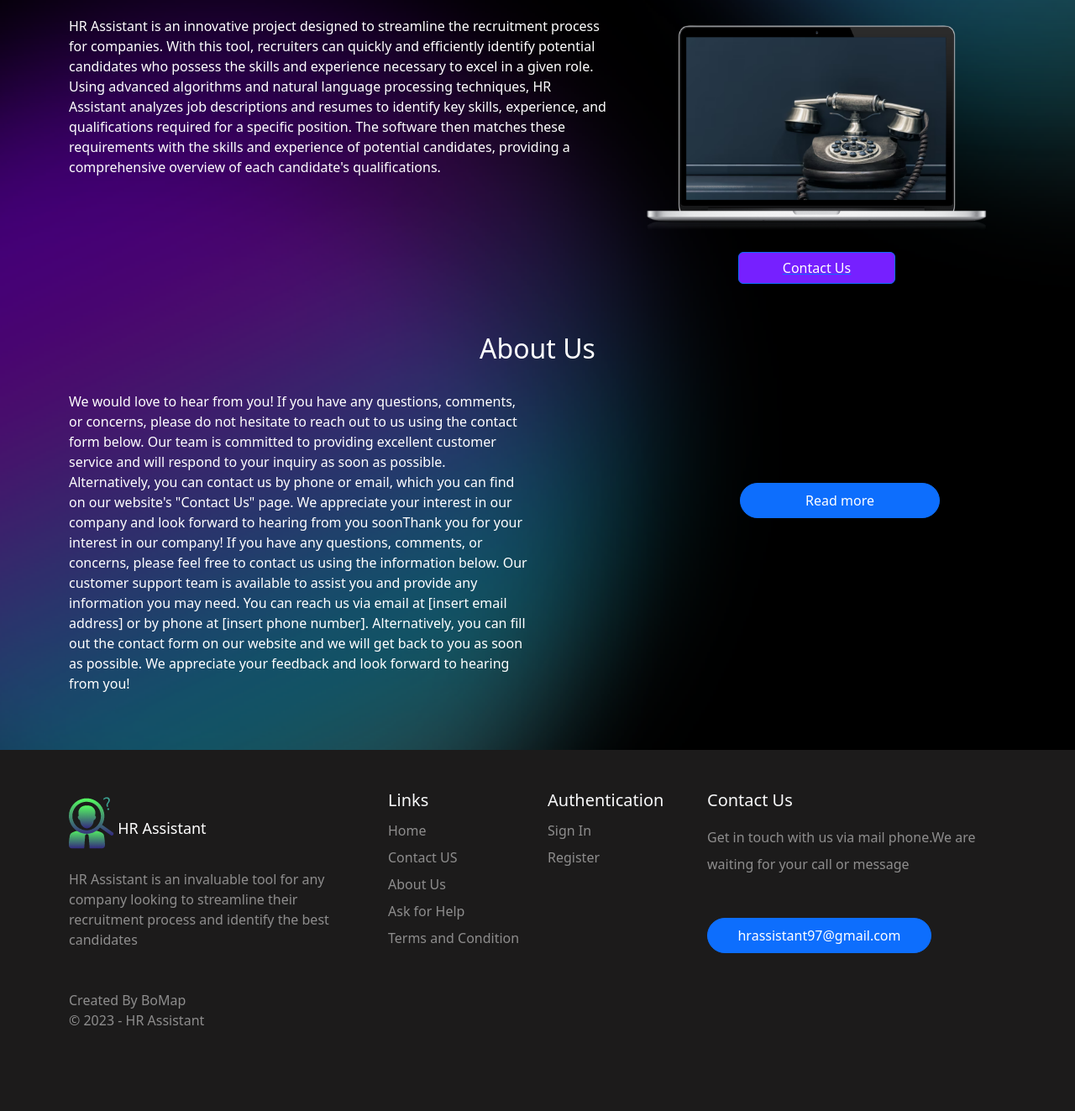
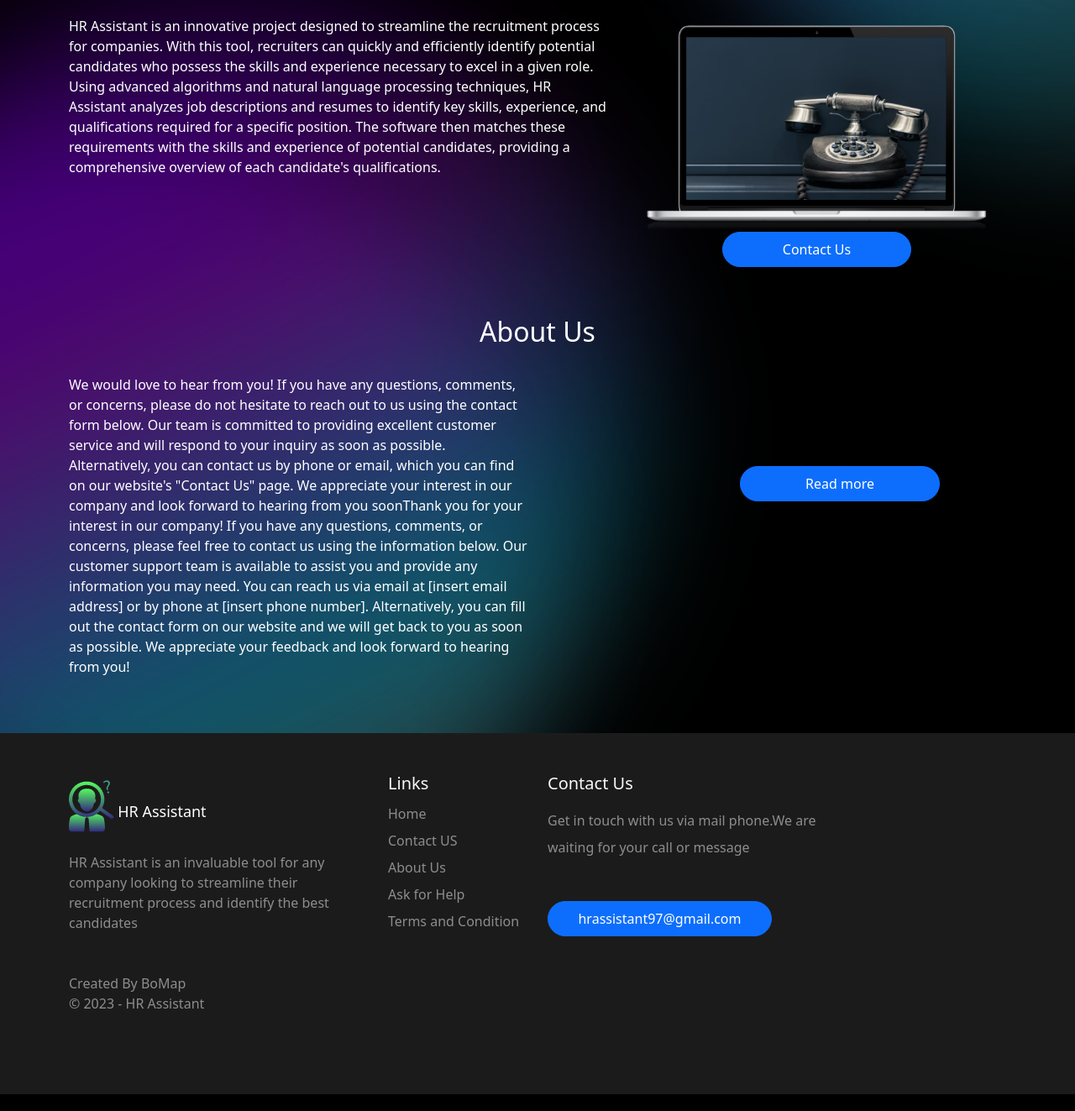
Before and after one commit to MaarkNassef/GraduationProject, a Flask app: page / in a window 1280 px wide. Shown: the part 533-1856 px from the top of the page at 84% size. Run offline with Flask 3, Linux system fonts and the light colour scheme; the visitor is signed in with stand-in values (Sample User, id 1); data that the repository does not hold is empty; some libraries are stand-ins or nearby versions.

Commit message:
Some fetal errors.

```diff
--- a/app.py
+++ b/app.py
@@ -73,6 +73,7 @@ def totp():
     otp = int(request.form.get('otp'))
     if pyotp.TOTP(token).verify(otp):
         session['ID'] = session['tid']
+        session['Admin'] = 2
         session.pop('tid')
         return redirect(url_for("home"))
     else:
--- a/templates/Getstarted.html
+++ b/templates/Getstarted.html
@@ -20,7 +20,7 @@
                         candidates who possess the skills and experience necessary to excel in a given role.
                     </p>
                     <a class="btn btn-outline-primary rounded-pill text-white  "
-                        style="color:#7620FF ; padding: 0.5rem 1.99999rem ;" href="{{url_for('signUp')}}">Get Started</a>
+                        style="color:#7620FF ; padding: 0.5rem 1.99999rem ;" href="{{url_for('signUp')}}">Sign Up</a>
                     <a class="btn btn-outline-primary rounded-pill text-white "
                         style="color:#7620FF ; padding: 0.5rem 1.99999rem ;" href="{{url_for('dispalyAlljobs')}}">Browse Jobs</a>
                         <br><br>
--- a/templates/base.html
+++ b/templates/base.html
@@ -45,7 +45,7 @@
                             <a class="nav-link" href="{{url_for('contactus')}}">Contact Us</a>
                         </li>
 
-                        {% if 'Admin' in session: %}
+                        {% if session['Admin'] == 2 %}
                         <li class="nav-item">
                             <a class="nav-link" href="{{url_for('adminPage')}}">Admin</a>
                         </li>
@@ -68,7 +68,7 @@
                         </li>
                         <li class="nav-item">
                             <a class="nav-button2 btn btn-outline-primary rounded-pill text-decoration-none"
-                                href="{{url_for('signUp')}}">Get Started</a>
+                                href="{{url_for('signUp')}}">Sign Up</a>
                         </li>
                     </ul>
                 </div>
@@ -112,6 +112,7 @@
                         </ul>
                     </div>
                 </div>
+                {% if 'ID' not in session %}
                 <div class="col-md-6 col-lg-2">
                     <div class="links">
                         <h5 class="text-light">Authentication</h5>
@@ -121,6 +122,7 @@
                         </ul>
                     </div>
                 </div>
+                {% endif %}
                 <div class="col-md-6 col-lg-4">
                     <div class="contact">
                         <h5 class="text-light">Contact Us</h5>
--- a/templates/hrHomee.html
+++ b/templates/hrHomee.html
@@ -52,11 +52,9 @@
         then matches these requirements with the skills and experience of potential candidates, providing a
         comprehensive overview of each candidate's qualifications.
     </div>
-    <div class="col-lg-5 col-md-6 col-sm-6  align-items-center ">
+    <div class="col-lg-5 col-md-6 col-sm-6 align-items-center text-center">
       <img src="static/Photo/Labtop With old phone@2x.png" class="img-fluid" style=" padding-top: 5%;">
-      <a href="{{url_for('contactus')}}">
-        <div class="d-grid mt-4 gap-2 col-5 mx-auto"><button style="background-color: #7620FF;" class="btn btn-primary" type="button">Contact Us</button> </div>
-        </a>
+      <a href="{{url_for('contactus')}}" class="btn btn-primary rounded-pill main-btn text-white w-50 h-auto text-center">Contact Us</a>
     </div>
   </div>
 </div>
@@ -80,7 +78,7 @@
     </div>
     <div class="col-sm-6 row-cols-1 ">
       <div style="width: 50; padding-left: 42%; padding-top: 20%;">
-        <a href="#" class="btn btn-primary rounded-pill main-btn text-white w-75 h-auto">Read more</a>
+        <a href="/aboutus" class="btn btn-primary rounded-pill main-btn text-white w-75 h-auto">Read more</a>
       </div>
     </div>
   </div>
```
